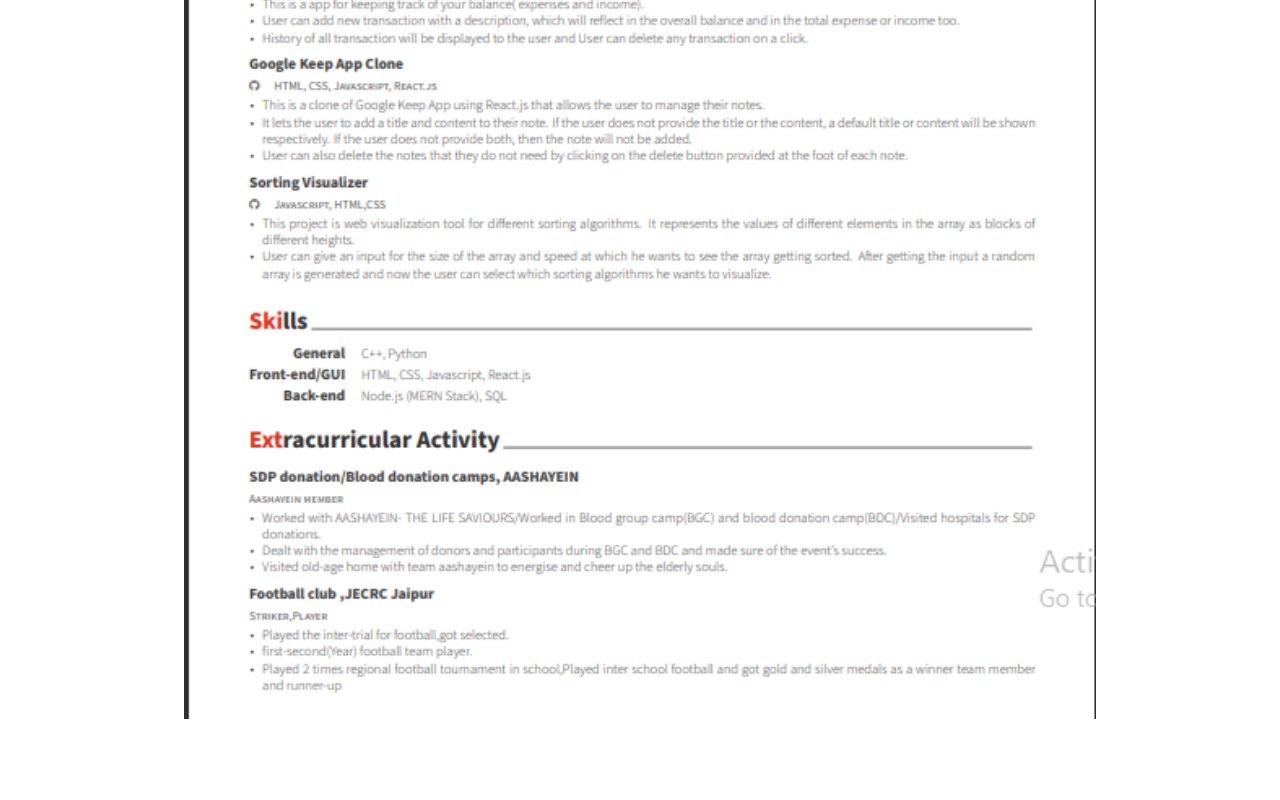
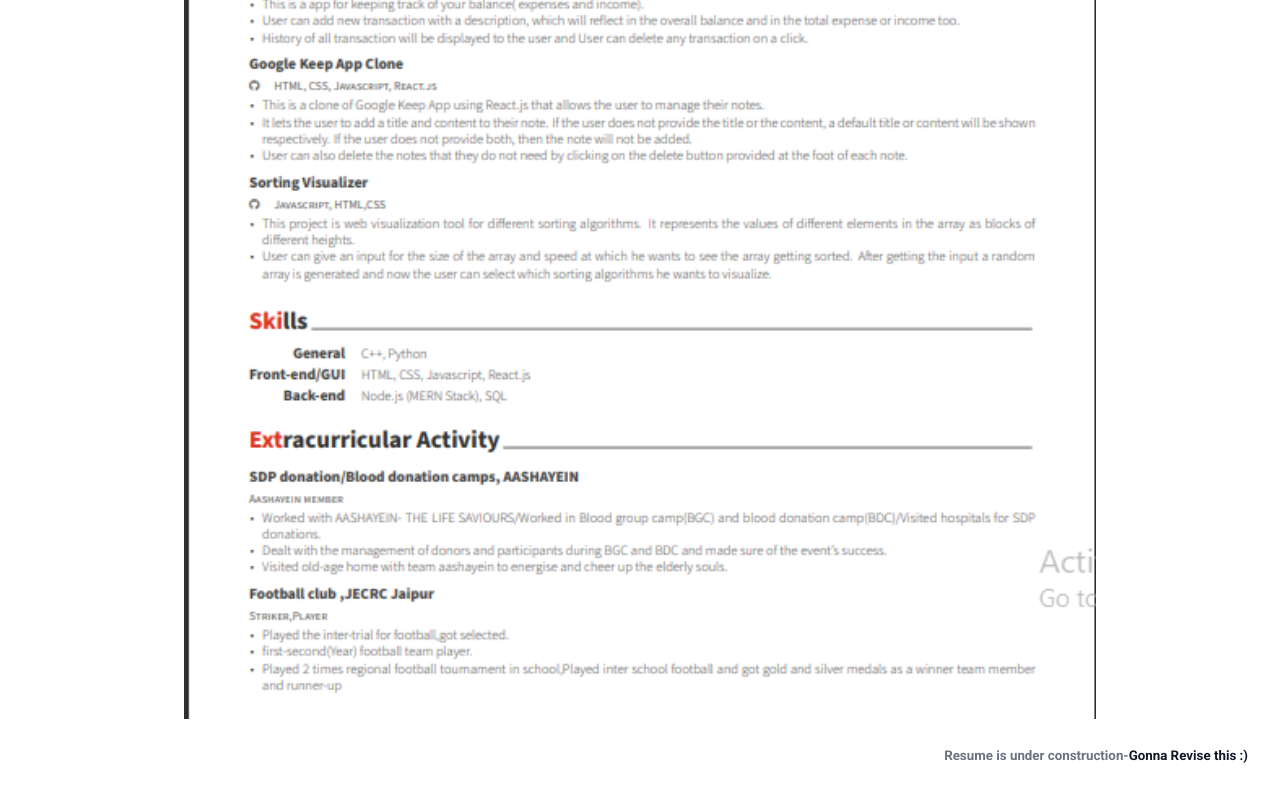
Before and after one commit to Instinct29/laptop-port, a plain HTML site: page resume.html in a window 1280 px wide. Shown: the part 737-1537 px from the top of the page. Before the commit the page ends 1492 px from the top, so only its background shows below. Drawn offline with Linux system fonts and the light colour scheme.

Commit message:
Final Commit
just readme. files remaining hehehe

```diff
--- a/resume.html
+++ b/resume.html
@@ -28,6 +28,7 @@
     <header class="hero">
         <h1 class="hero-heading">Re<span class="heading-inverted">sume</span></h1>
         <img src="./resume.PNG" alt="img" height="50%" width="75%" >
+        <h1 style="font-size: smaller; text-align: right;" class="hero-heading">Resume is under construction-<span class="heading-inverted">Gonna Revise this :)</span></h1>
 
 
     </header>
```
